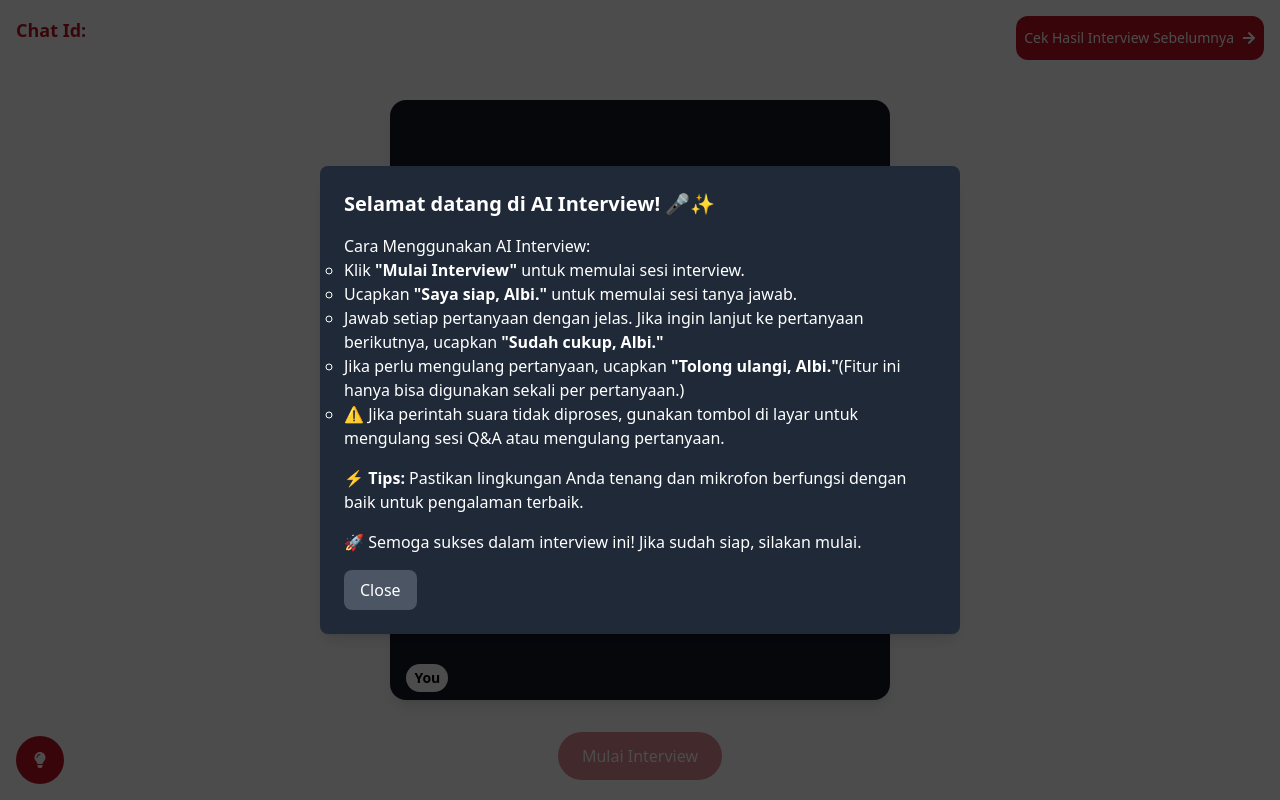
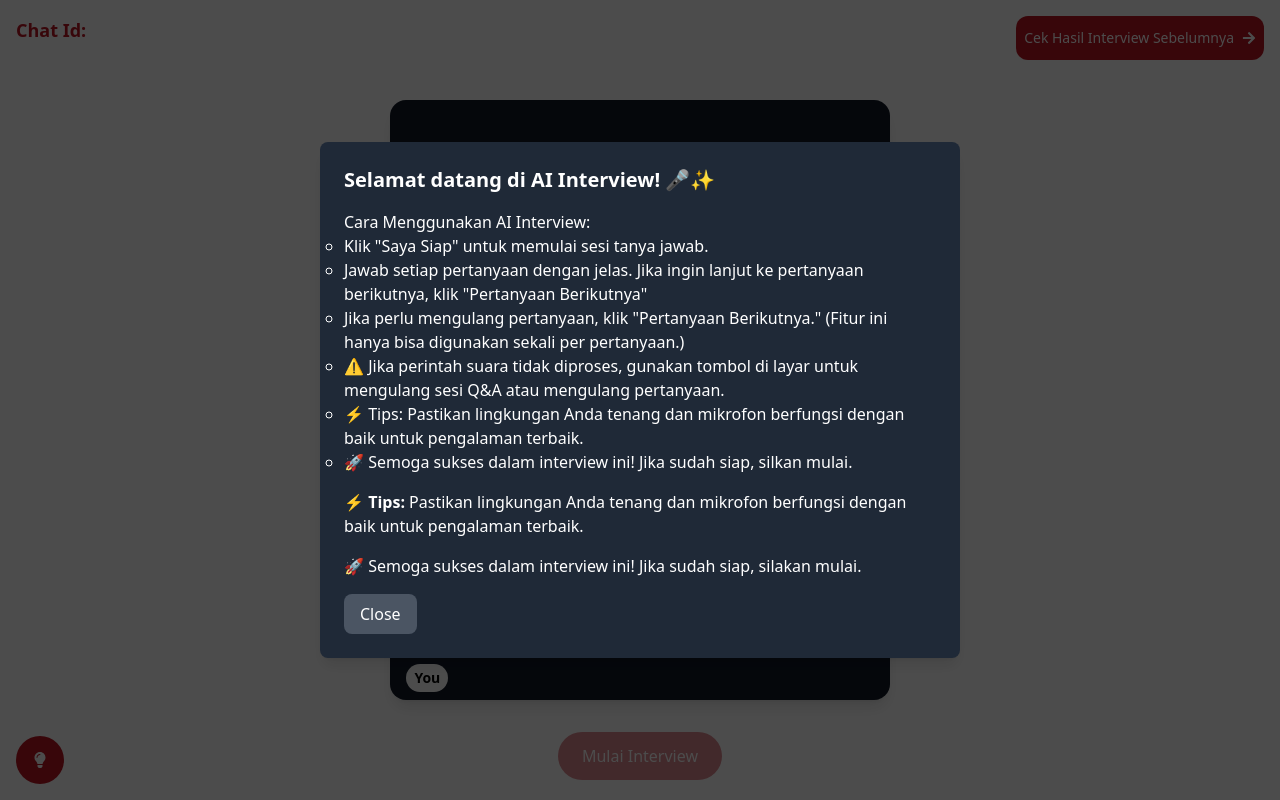
Before and after one commit to kopireng06/ai-interview-2, a React (Vite) app: page / in a window 1280 px wide. Built offline with nearby package versions, Linux system fonts and the light colour scheme; no server answers.

Commit message:
fix instruksi

```diff
--- a/src/App.tsx
+++ b/src/App.tsx
@@ -68,9 +68,7 @@ function App() {
               <>
                 <li>Klik "Saya siap"</li>
                 <li>Klik "Pertanyaan berikutnya"</li>
-                <li>
-                  Klik "ulangi pertanyaan" --hanya bisa sekali
-                </li>
+                <li>Klik "ulangi pertanyaan" --hanya bisa sekali</li>
                 {/* <li>Klik "Mulai Interview" untuk memulai sesi interview.</li>
                 <li>Ucapkan "Saya siap, Albi." untuk memulai sesi tanya jawab.</li>
                 <li>
@@ -109,24 +107,23 @@ function App() {
         <div>
           <h3>Cara Menggunakan AI Interview:</h3>
           <ul className='list-[circle] m-none p-none'>
+            <li>Klik "Saya Siap" untuk memulai sesi tanya jawab.</li>
             <li>
-              Klik <strong>"Mulai Interview"</strong> untuk memulai sesi interview.
+              Jawab setiap pertanyaan dengan jelas. Jika ingin lanjut ke pertanyaan berikutnya, klik "Pertanyaan
+              Berikutnya"
             </li>
             <li>
-              Ucapkan <strong>"Saya siap, Albi."</strong> untuk memulai sesi tanya jawab.
-            </li>
-            <li>
-              Jawab setiap pertanyaan dengan jelas. Jika ingin lanjut ke pertanyaan berikutnya, ucapkan{' '}
-              <strong>"Sudah cukup, Albi."</strong>
-            </li>
-            <li>
-              Jika perlu mengulang pertanyaan, ucapkan <strong>"Tolong ulangi, Albi."</strong>
-              (Fitur ini hanya bisa digunakan sekali per pertanyaan.)
+              Jika perlu mengulang pertanyaan, klik "Pertanyaan Berikutnya." (Fitur ini hanya bisa digunakan sekali per
+              pertanyaan.)
             </li>
             <li>
               ⚠️ Jika perintah suara tidak diproses, gunakan tombol di layar untuk mengulang sesi Q&A atau mengulang
               pertanyaan.
             </li>
+            <li>
+              ⚡️ Tips: Pastikan lingkungan Anda tenang dan mikrofon berfungsi dengan baik untuk pengalaman terbaik.
+            </li>
+            <li>🚀 Semoga sukses dalam interview ini! Jika sudah siap, silkan mulai.</li>
           </ul>
           <p className='mt-4'>
             <strong>⚡ Tips:</strong> Pastikan lingkungan Anda tenang dan mikrofon berfungsi dengan baik untuk
```
